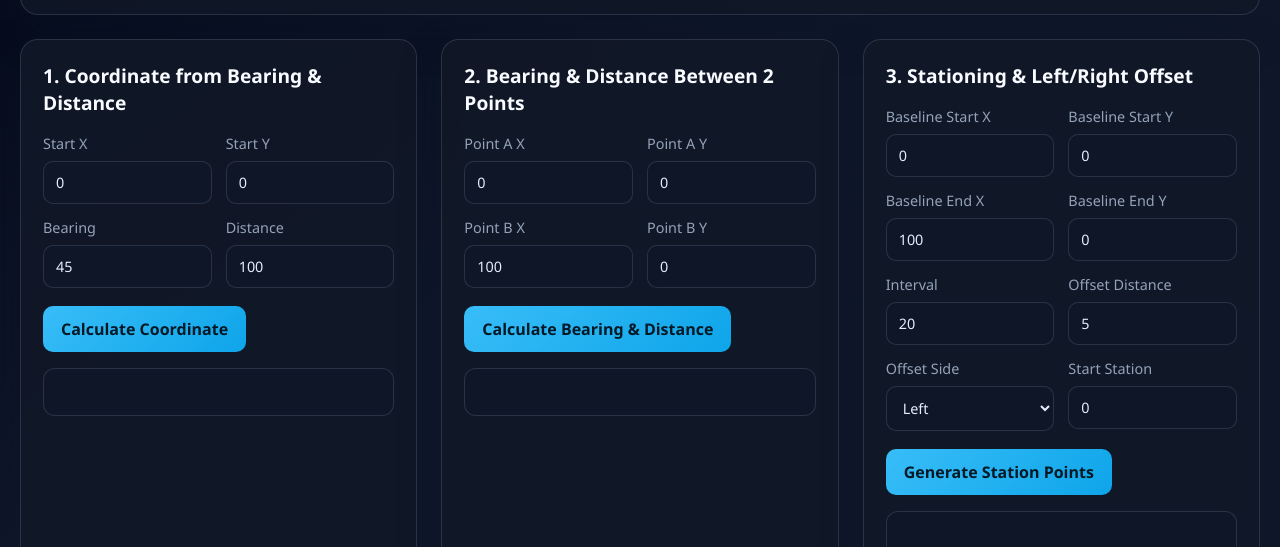
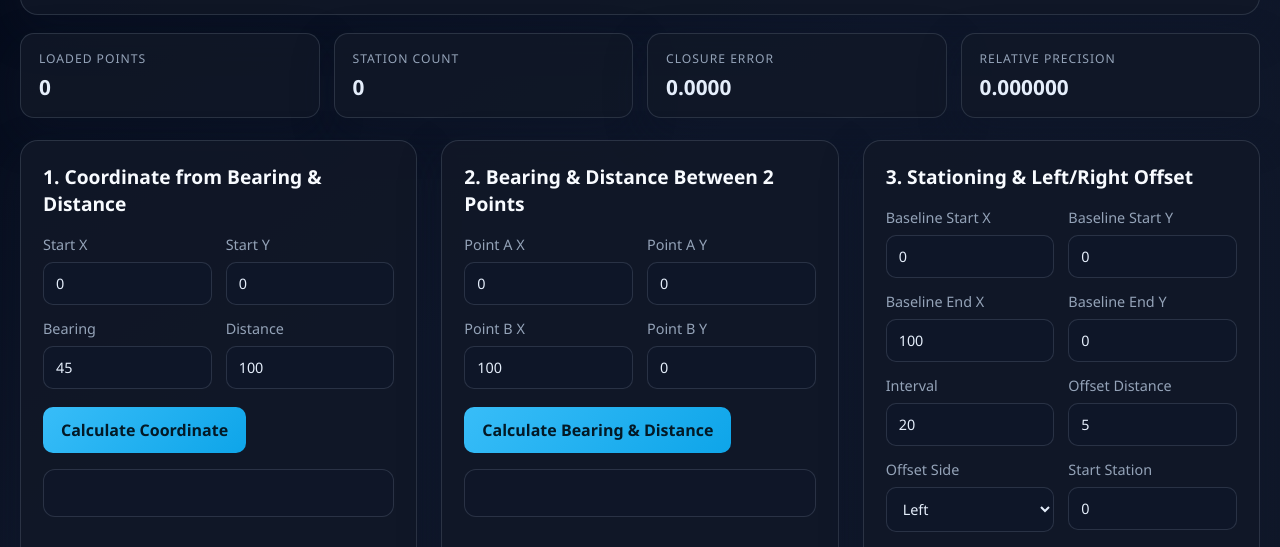
Before and after one commit to helsun26/Land-Surveying-Pro-Calculator, a plain HTML site: page index.html in a window 1280 px wide. Shown: the part 211-758 px from the top of the page. Drawn offline with Linux system fonts and the light colour scheme.

Commit message:
Polish the surveying app with summary cards, closure tolerance warnings, and better export/reporting UX.

```diff
--- a/index.html
+++ b/index.html
@@ -42,6 +42,25 @@
           </label>
         </div>
       </header>
+
+      <section class="summary-strip">
+        <div class="summary-card">
+          <span class="summary-label">Loaded Points</span>
+          <strong id="summaryLoadedPoints">0</strong>
+        </div>
+        <div class="summary-card">
+          <span class="summary-label">Station Count</span>
+          <strong id="summaryStations">0</strong>
+        </div>
+        <div class="summary-card">
+          <span class="summary-label">Closure Error</span>
+          <strong id="summaryClosure">0.0000</strong>
+        </div>
+        <div class="summary-card">
+          <span class="summary-label">Relative Precision</span>
+          <strong id="summaryPrecisionValue">0.000000</strong>
+        </div>
+      </section>
 
       <main class="grid-layout">
         <section class="panel">
@@ -206,7 +225,7 @@
 
             <div class="data-block">
               <label>
-                Export Station Coordinates
+                Export Reports
               </label>
               <div class="button-row">
                 <button id="exportStationBtn" class="secondary-btn">Export Station CSV</button>
--- a/style.css
+++ b/style.css
@@ -36,7 +36,7 @@ body {
   justify-content: space-between;
   align-items: flex-end;
   gap: 18px;
-  margin-bottom: 24px;
+  margin-bottom: 18px;
   padding: 18px 22px;
   border: 1px solid var(--line);
   background: rgba(17, 24, 39, 0.85);
@@ -66,6 +66,35 @@ h1 {
 
 .settings-panel label {
   min-width: 150px;
+}
+
+.summary-strip {
+  display: grid;
+  grid-template-columns: repeat(4, minmax(0, 1fr));
+  gap: 14px;
+  margin-bottom: 22px;
+}
+
+.summary-card {
+  background: rgba(17, 24, 39, 0.85);
+  border: 1px solid var(--line);
+  border-radius: 14px;
+  padding: 16px 18px;
+  box-shadow: var(--shadow);
+  display: flex;
+  flex-direction: column;
+  gap: 6px;
+}
+
+.summary-label {
+  color: var(--muted);
+  font-size: 0.76rem;
+  letter-spacing: 0.08em;
+  text-transform: uppercase;
+}
+
+.summary-card strong {
+  font-size: 1.3rem;
 }
 
 .grid-layout {
@@ -241,6 +270,7 @@ textarea {
     align-items: flex-start;
   }
 
+  .summary-strip,
   .form-grid,
   .data-tools {
     grid-template-columns: 1fr;
```
Also changed, not shown: README.md.
